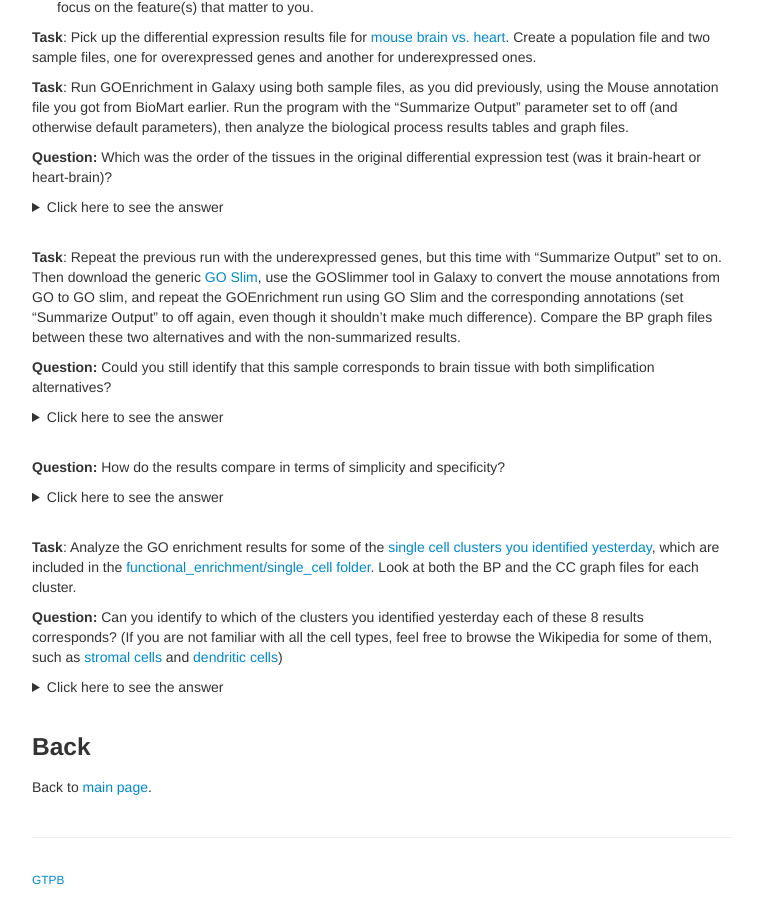
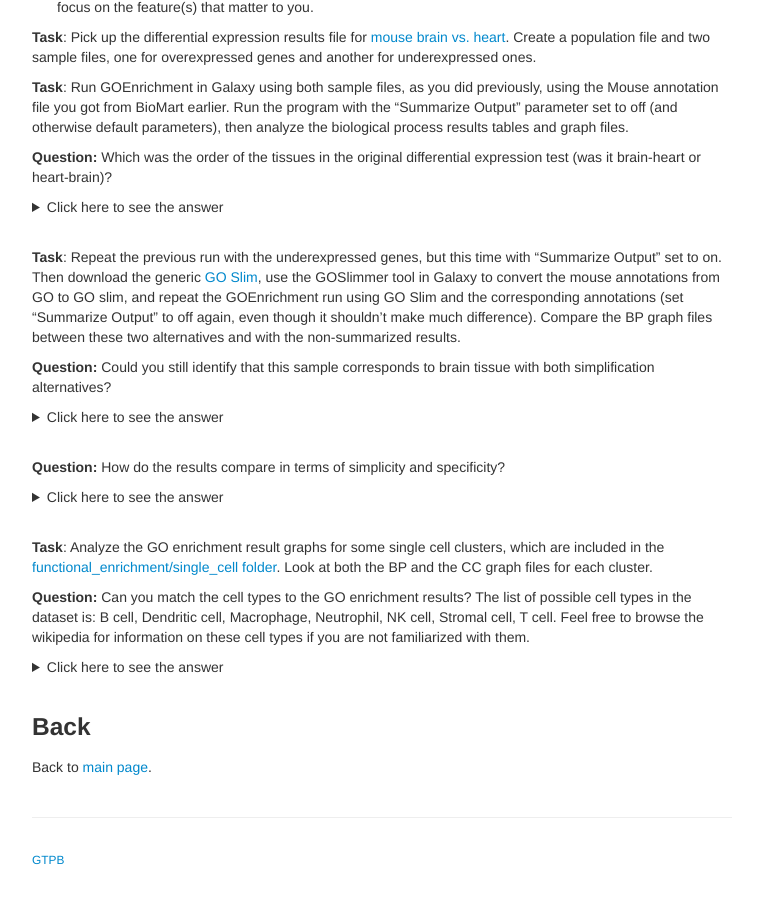
Before and after one commit to GTPB/ADER19F, a Jekyll site: the page built from pages/L10.md, in a window 1280 px wide and 900 px high, scrolled down 4695 px. Shown: the whole window, without its empty margins (258-1021 px from the left). Built offline with Jekyll 4.4.1, drawn with Linux system fonts in a browser that asks for light colours.

Commit message:
Update L10.md

```diff
--- a/pages/L10.md
+++ b/pages/L10.md
@@ -154,15 +154,15 @@
 </p></details>
 <br/>
 
-**Task**: Analyze the GO enrichment results for some of the [single cell clusters you identified yesterday](./images/tutorial-seurat-mca_files/unnamed-chunk-33-1.png), which are included in the [functional_enrichment/single_cell folder](https://github.com/GTPB/ADER19F/tree/data/functional_enrichment/single_cell). Look at both the BP and the CC graph files for each cluster.
+**Task**: Analyze the GO enrichment result graphs for some single cell clusters, which are included in the [functional_enrichment/single_cell folder](https://github.com/GTPB/ADER19F/tree/data/functional_enrichment/single_cell). Look at both the BP and the CC graph files for each cluster.
 <br/>
 
-**Question:** Can you identify to which of the clusters you identified yesterday each of these 8 results corresponds? (If you are not familiar with all the cell types, feel free to browse the Wikipedia for some of them, such as [stromal cells](https://en.wikipedia.org/wiki/Stromal_cell) and [dendritic cells](https://en.wikipedia.org/wiki/Dendritic_cell))
+**Question:** Can you match the cell types to the GO enrichment results? The list of possible cell types in the dataset is: B cell, Dendritic cell, Macrophage, Neutrophil, NK cell, Stromal cell, T cell. Feel free to browse the wikipedia for information on these cell types if you are not familiarized with them.
 
 <details><summary>Click here to see the answer</summary><p>
-F = 1; Z = 5; X = 6; Q = 7; E = 8; B = 10; T = 13; N = 15
+F = T cell; Z = Macrophage; X = B cell; Q = Stromal cell; E = Dendritic cell; T = Neutrophil; N = NK cell
 </p><p>
-(In F, "T Cell" specific BP and CC terms are a giveaway for cluster 1; in Z, "phagocytosis" suggests macrophages, which could mean clusters 5 or 14, but interstitial macrophages are more involved in lung homeostasis, so 5 seems more likely; in X, despite the misleading "positive regulation of T Cell activation" in the BP graph, the "B cell receptor complex" in the CC graph clearly identifies cluster 6; in Q, the abundance of terms related to collagen and cell adhesion is a giveaway for stromal cells, which could mean cluster 7 or 12 (in this case it is 7, but it would be impossible to determine a priori); in E, "positive regulation of adaptive immune response" and "response to external biotic stimulus" point towards dendritic cells which are concentrated in cluster 8; in B, the abundance of "viral" BP terms suggests plasmacytoid dendritic cell, which are in majority in cluster 10; in T, several "neutrophil" BP terms leave no room for doubt that this cluster has neutrophils and therefore must be 13; in N, the "natural killer cell" specific BP term clearly identifies this as cluster 15).
+(In F, "T Cell" specific BP and CC terms are a giveaway for T Cells; in Z, "phagocytosis" clearly suggests macrophages; in X, despite the misleading "positive regulation of T Cell activation" in the BP graph, the "B cell receptor complex" in the CC graph clearly identifies B Cells; in Q, the abundance of terms related to collagen and cell adhesion is a giveaway for stromal cells; in E, "positive regulation of adaptive immune response" and "response to external biotic stimulus" point towards dendritic cells; in T, several "neutrophil" BP terms leave no room for doubt that these are neutrophils; in N, the "natural killer cell" specific BP term clearly identifies these as NK cells).
 </p></details>
 <br/>
 
```
